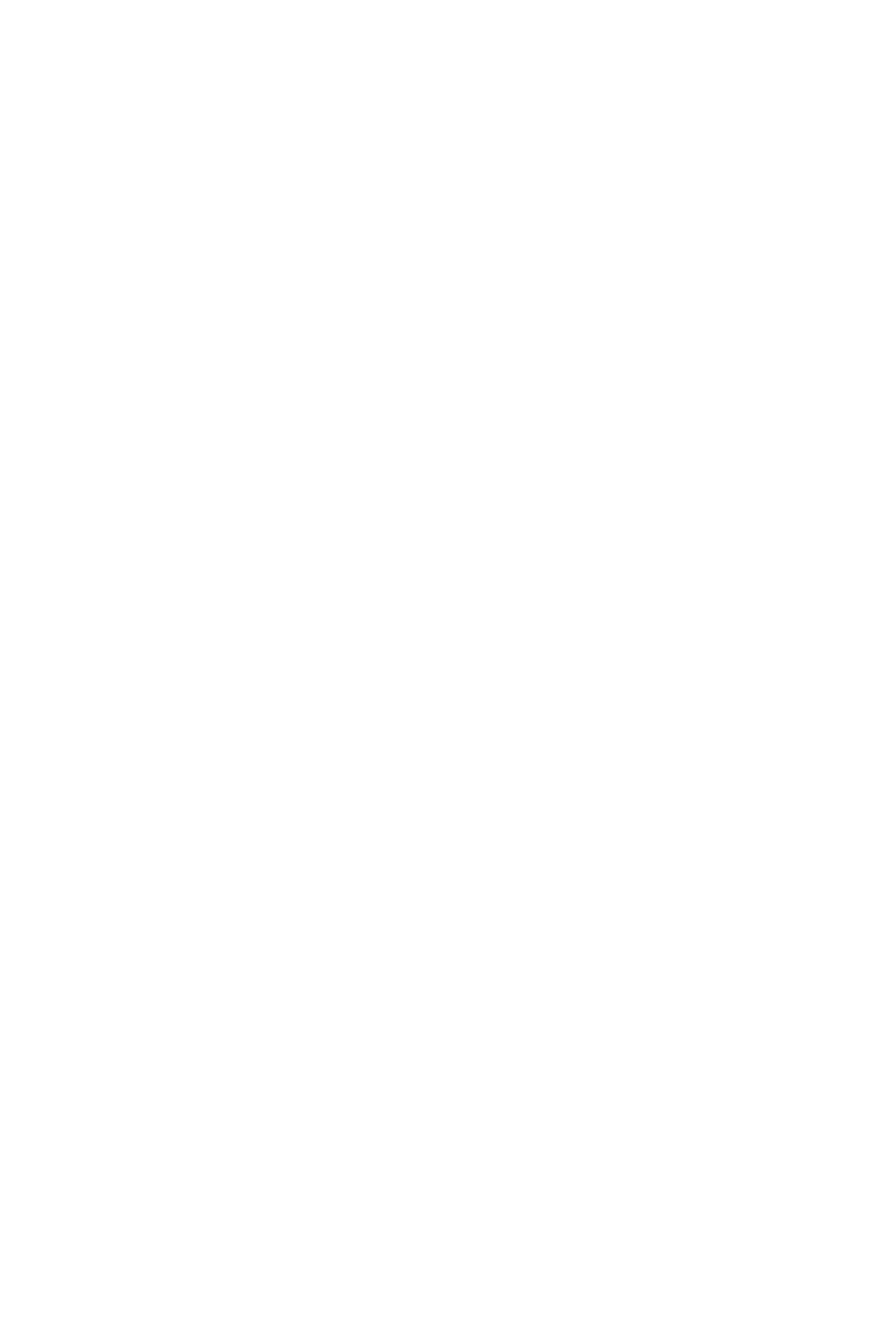
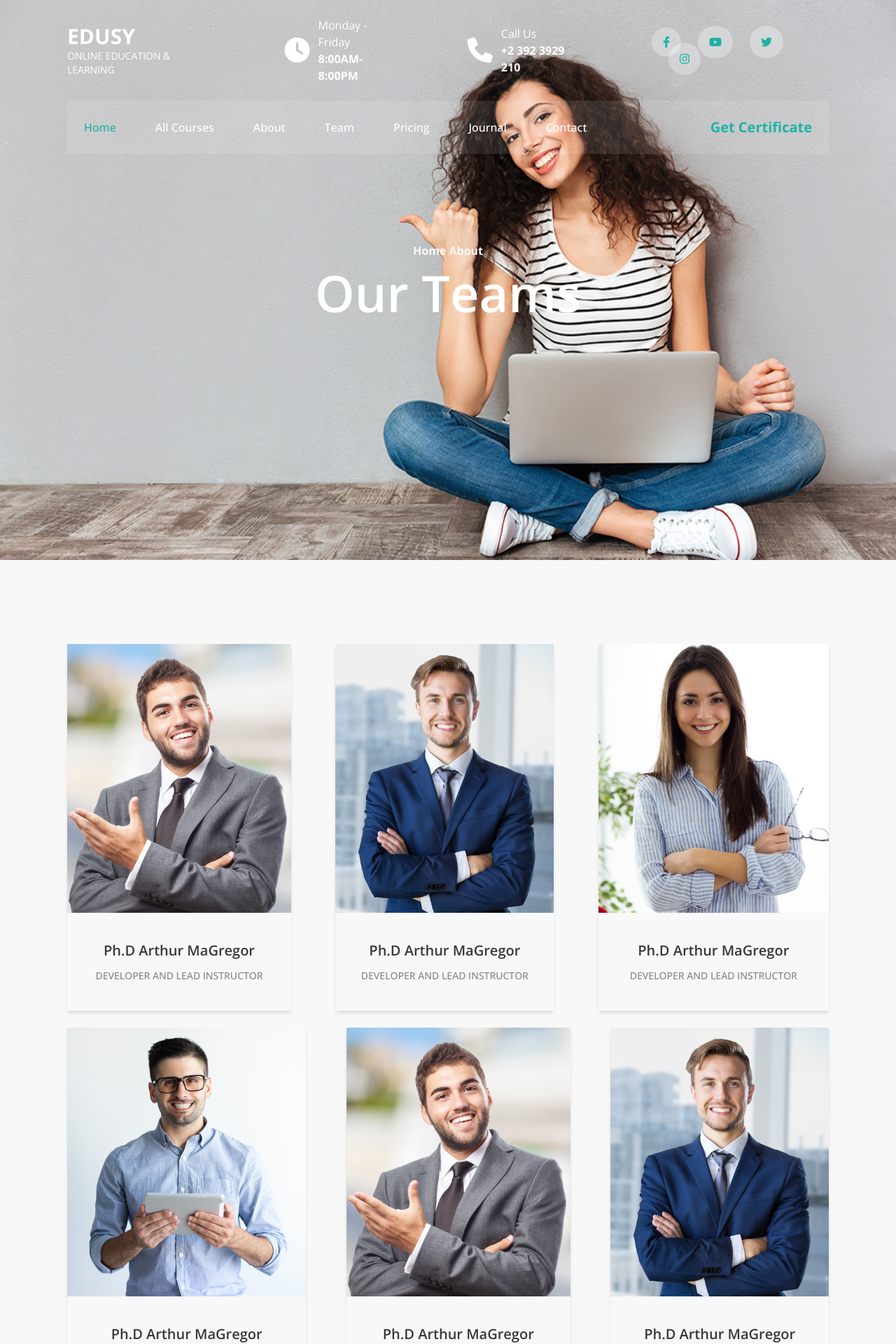
Before and after one commit to itznur07/edusy, a React (Create React App) app: page /teams in a window 1280 px wide. Before the commit this address had no page. Shown: the top 1920 px of the page at 70% size. Before the commit the page ends 800 px from the top, so only its background shows below. Built offline with nearby package versions, Linux system fonts and the light colour scheme.

Commit message:
Teams Component done

```diff
--- a/src/App.js
+++ b/src/App.js
@@ -2,6 +2,7 @@ import { Route, Routes } from 'react-router-dom';
 import AboutPage from './Pages/AboutPage';
 import AllCourses from "./Pages/AllCourses";
 import Home from "./Pages/Home";
+import Teams from './Pages/Teams';
 
 const App = () => {
   return (
@@ -10,6 +11,7 @@ const App = () => {
         <Route path="/" element={<Home/>}/>
         <Route path="/courses" element={<AllCourses/>} />
         <Route path="/about" element={<AboutPage/>} />
+        <Route path="/teams" element={<Teams/>} />
       </Routes>
     </div>
   );
--- a/src/Components/Navbar.js
+++ b/src/Components/Navbar.js
@@ -15,7 +15,7 @@ const Navbar = () => {
               <Link to='/about'>
                 <li>About</li>
               </Link>
-              <li>Team</li>
+             <Link to='/teams'> <li>Team</li></Link>
               <li>Pricing</li>
               <li>Journal</li>
               <li>Contact</li>
--- /dev/null
+++ b/src/Components/TeamCard.js
@@ -0,0 +1,35 @@
+import React from "react";
+
+const TeamCard = ({ image, name, title }) => {
+  return (
+    <div className='shadow-md mt-6 group relative'>
+      <div>
+        <img className='h-96' src={image} alt='team-images' />
+      </div>
+      <div className='py-10 text-center space-y-3 cursor-default  group-hover:bg-[#1eb2a6] transition ease-linear duration-300'>
+        <h1 className='text-xl text-[#383838] font-semibold group-hover:text-[#ffffff]'>
+          {name}
+        </h1>
+        <h3 className='text-sm text-[#868686] font-medium group-hover:text-[#ffffff]'>
+          {title}
+        </h3>
+      </div>
+      <div className='hidden group-hover:flex flex-col space-y-3 absolute top-24 left-2 cursor-pointer'>
+        <span className='bg-[#323232] hover:bg-[#1EB2A6]  hover:text-white text-[#fff] px-4 py-3 rounded-full transition ease-linear duration-300 '>
+          <i class='fa-brands fa-facebook-f'></i>
+        </span>
+        <span className='bg-[#323232] hover:bg-[#1EB2A6]  hover:text-white text-[#fff] px-4 py-3 rounded-full transition ease-linear duration-300 '>
+          <i className='fab fa-youtube'></i>
+        </span>
+        <span className='bg-[#323232] hover:bg-[#1EB2A6]  hover:text-white text-[#fff] px-4 py-3 rounded-full transition ease-linear duration-300 '>
+          <i className='fab fa-twitter'></i>
+        </span>
+        <span className='bg-[#323232] hover:bg-[#1EB2A6]  hover:text-white text-[#fff] px-4 py-3 rounded-full transition ease-linear duration-300 '>
+          <i className='fab fa-instagram'></i>
+        </span>
+      </div>
+    </div>
+  );
+};
+
+export default TeamCard;
--- /dev/null
+++ b/src/Pages/Teams.js
@@ -0,0 +1,93 @@
+import React from "react";
+import { Link } from "react-router-dom";
+import Navbar from "../Components/Navbar";
+import TeamCard from "../Components/TeamCard";
+import TopBar from "../Components/TopBar";
+
+// import needed images
+import bg2 from "../assets/images/image_1.jpg";
+import team_1 from "../assets/images/team-1.jpg";
+import team_2 from "../assets/images/team-2.jpg";
+import team_3 from "../assets/images/team-3.jpg";
+import team_4 from "../assets/images/team-4.jpg";
+
+const Teams = () => {
+  return (
+    <>
+    <div className="bg-[#f8f8f8]">
+
+    <div
+        style={{
+          backgroundImage: `url(${bg2})`,
+          backgroundSize: "cover",
+          width: "100%",
+          height: "100vh",
+          backgroundAttachment: "fixed",
+        }}
+        className='relative'
+      >
+        <div>
+          <TopBar />
+          <Navbar />
+        </div>
+        <div className='absolute inset-0 flex flex-col items-center justify-center space-y-3'>
+          <span className='text-[#f8f8f8] text-md font-bold cursor-pointer'>
+            <Link to='/'>
+              <a href='' className='hover:text-[#1eb2a6]'>
+                Home
+              </a>
+            </Link>{" "}
+            About{" "}
+          </span>
+          <h1 className='text-7xl text-[#ffffff] font-semibold'>Our Teams</h1>
+        </div>
+      </div>
+      {/* our teams */}
+      <div className='mx-24 my-24 flex flex-wrap justify-between'>
+          <TeamCard
+            image={team_1}
+            name='Ph.D Arthur MaGregor'
+            title='DEVELOPER AND LEAD INSTRUCTOR'
+          />
+          <TeamCard
+            image={team_2}
+            name='Ph.D Arthur MaGregor'
+            title='DEVELOPER AND LEAD INSTRUCTOR'
+          />
+          <TeamCard
+            image={team_3}
+            name='Ph.D Arthur MaGregor'
+            title='DEVELOPER AND LEAD INSTRUCTOR'
+          />
+          <TeamCard
+            image={team_4}
+            name='Ph.D Arthur MaGregor'
+            title='DEVELOPER AND LEAD INSTRUCTOR'
+          />
+          <TeamCard
+            image={team_1}
+            name='Ph.D Arthur MaGregor'
+            title='DEVELOPER AND LEAD INSTRUCTOR'
+          />
+          <TeamCard
+            image={team_2}
+            name='Ph.D Arthur MaGregor'
+            title='DEVELOPER AND LEAD INSTRUCTOR'
+          />
+          <TeamCard
+            image={team_3}
+            name='Ph.D Arthur MaGregor'
+            title='DEVELOPER AND LEAD INSTRUCTOR'
+          />
+          <TeamCard
+            image={team_4}
+            name='Ph.D Arthur MaGregor'
+            title='DEVELOPER AND LEAD INSTRUCTOR'
+          />
+        </div>
+    </div>
+    </>
+  );
+};
+
+export default Teams;
```
